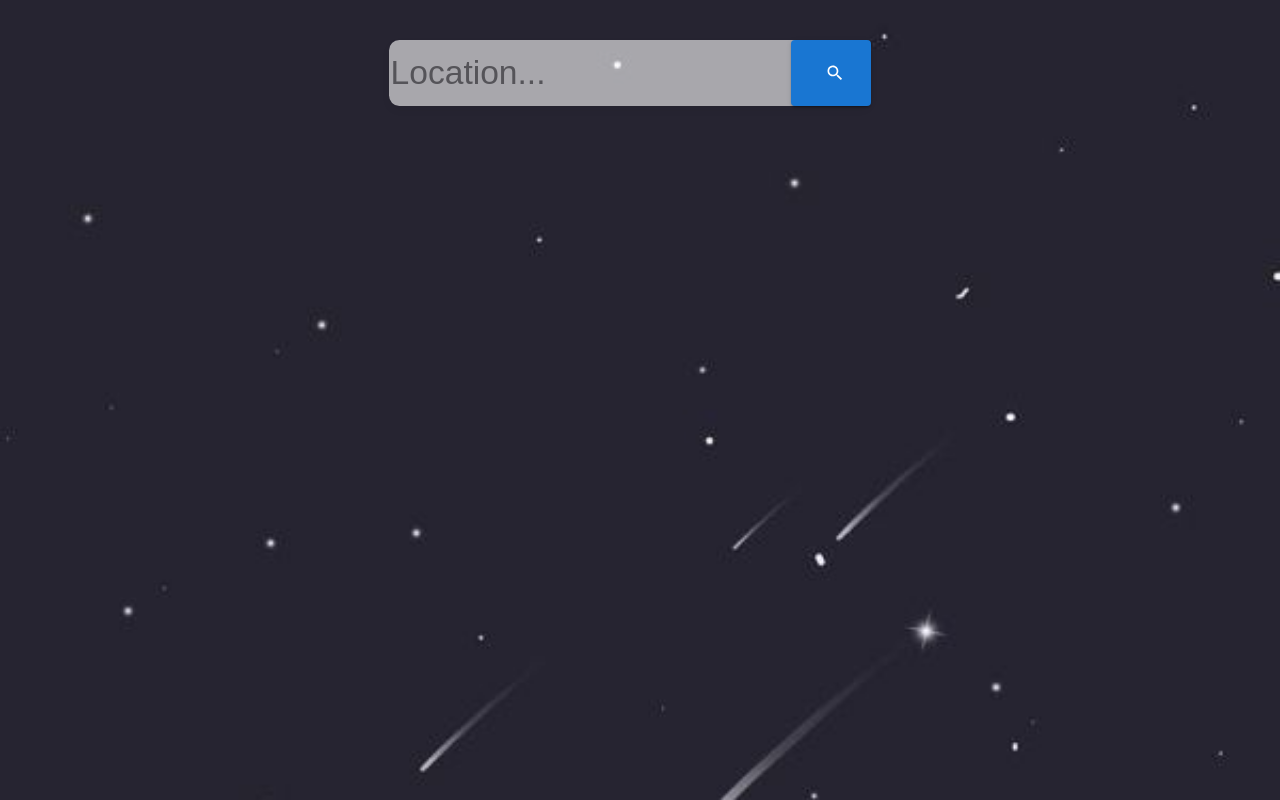
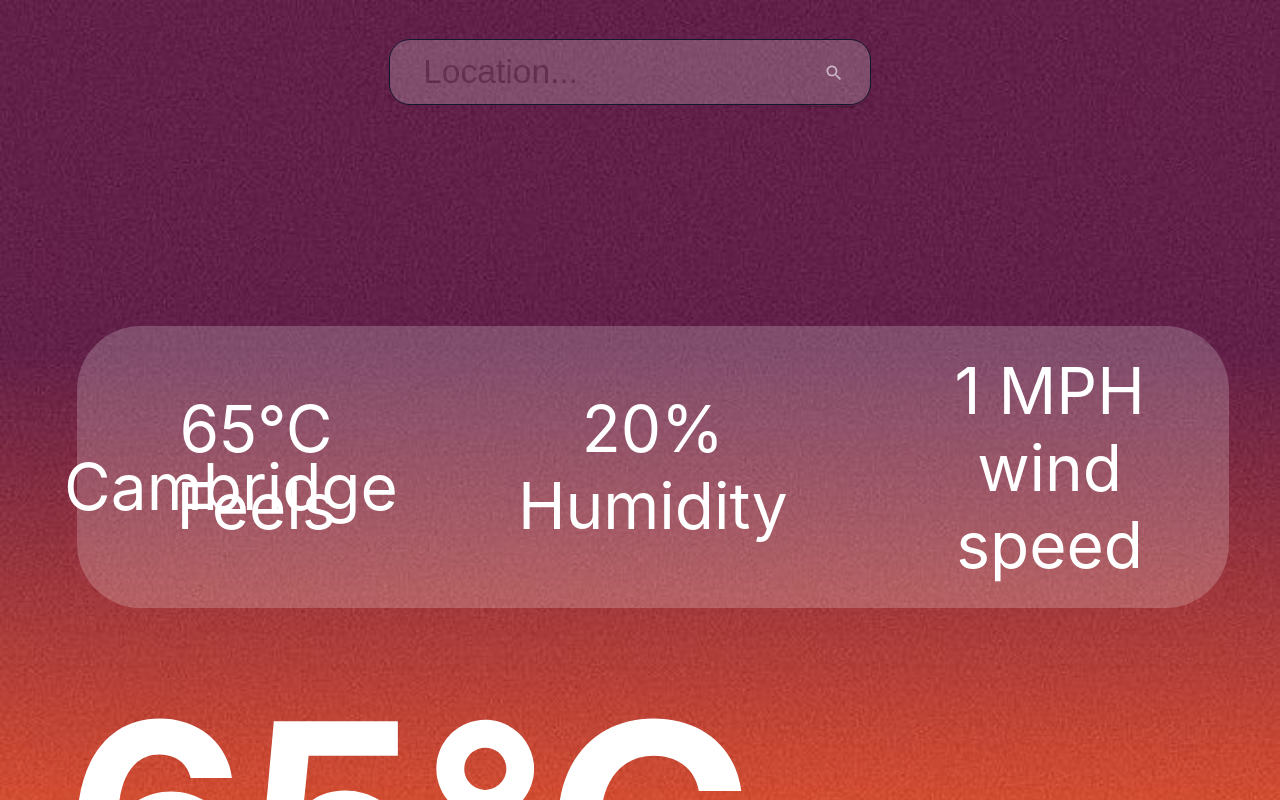
Before and after one commit to imnkywf/weather-forecast-app, a React (Create React App) app: page / in a window 1280 px wide. Built offline with nearby package versions, Linux system fonts and the light colour scheme; no server answers.

Commit message:
Finished up content style ad format

```diff
--- a/src/Component/Content/index.css
+++ b/src/Component/Content/index.css
@@ -1,12 +1,59 @@
+* {
+  margin: 0;
+  padding: 0;
+}
+
 .content {
   width: 100vw;
   height: 100vh;
-  background-image: url(../../Images/Night-bgc.jpg);
+  /* background-image: url(../../Images/Night-bgc.jpg); */
   background-repeat: no-repeat;
   background-size: cover;
   overflow: hidden;
 }
 
-.text {
-  margin-top: 20vw;
+.container {
+  position: relative;
+  width: 100%;
+  height: 100%;
+  margin-top: 35vw;
 }
+
+p {
+  font-size: 5vw;
+  color: white
+}
+
+h1 {
+  margin-top: 10vw;
+  font-size: 22vw;
+  color: white
+}
+
+.top {
+  margin: 0 5vw;
+}
+
+.description {
+  float: right;
+  transform: rotate(270deg);
+}
+
+.bottom {
+  display: flex;
+  position: absolute;
+  bottom: 50vw;
+  left: 6vw;
+  justify-content: space-between;
+  align-items: center;
+  padding: 1vw;
+  width: 88vw;
+  height: 20vw;
+  background-color: rgba(255, 255, 255, 0.2);
+  border-radius: 5vw;
+}
+
+.bottom div {
+  width: 26vw;
+  text-align: center;
+}
--- a/src/Component/Content/index.jsx
+++ b/src/Component/Content/index.jsx
@@ -2,8 +2,10 @@ import React, { useEffect, useState } from 'react'
 import { connect } from 'react-redux';
 import { sendLocation } from '../Redux/actionCreator';
 import './index.css'
+import nightBgc from '../../Images/Night-bgc.jpg'
+import dayBgc from '../../Images/Day-bgc.jpg'
 
-const key = '895284fb2d2c50a520ea537456963d9c'
+const key = 'f8af435890e6e5a851981bc80ccb4394'
 
 const getgeocodingFromAPI = async (city) => {
   const geocodingUrl = `https://api.openweathermap.org/geo/1.0/direct?q=${city}&limit=1&appid=${key}`
@@ -21,19 +23,51 @@ const getDataFromAPI = async (city) => {
 
 function Content(props) {
   const [data, setData] = useState({})
+  const [backgroundImage, setBackgroundImage] = useState(nightBgc)
 
   useEffect(() => {
-    getDataFromAPI(props.location).then((res) => {
-      setData(res);
-    }).catch(err => {
-      console.log(err);
-    })
+    getDataFromAPI(props.location).then(res => setData(res)).catch(err => console.log(err))
+
+    setBackgroundImage(dayBgc)
+
   }, [props.location])
 
   return (
-    <div className='content'>
-      <div className="text">{data.timezone}</div>
-    </div>
+    <div className='content' style={{ backgroundImage: `url(${backgroundImage})` }} >
+      <div className="container">
+        <div className="top">
+          <div className="location">
+            <p>Cambridge</p>
+            <div className="temp">
+              <h1>65°C</h1>
+            </div>
+
+            <div className="description">
+              <p>Clouds</p>
+            </div>
+          </div>
+        </div>
+
+        <div className="bottom">
+          <div className="feels">
+            <p>65°C</p>
+            <p>Feels</p>
+          </div>
+
+          <div className="humidity">
+            <p>20%</p>
+            <p>Humidity</p>
+          </div>
+
+          <div className="wind">
+            <p>1 MPH</p>
+            <p>wind speed</p>
+          </div>
+        </div>
+
+
+      </div>
+    </ div >
   )
 }
 
--- a/src/Component/Header/index.css
+++ b/src/Component/Header/index.css
@@ -13,17 +13,20 @@
   position: relative;
   display: inline-block;
   margin-right: 2.6vmin;
+  border-radius: 2.5vmin;
+  outline: 1px solid #141932;
 }
 
 .location-input {
+  text-indent: 1em;
   border: none;
-  border-radius: 1.3vmin;
+  border-radius: 2.5vmin;
   box-shadow: 0 0.5vmin 1vmin rgba(0, 0, 0, 0.1);
   font-size: 4.2vmin;
   padding-right: 10vmin;
   width: 50vmin;
   height: 8vmin;
-  opacity: 0.6;
+  opacity: 0.2;
 }
 
 .location-input:focus {
@@ -35,9 +38,12 @@
   position: absolute !important;
   top: 0;
   right: 0;
+  border-radius: 2.5vmin !important;
   width: 10vmin;
-  height: 8.3vmin;
+  height: 8.2vmin;
   padding: 0 !important;
+  background-color: transparent !important;
+  opacity: 0.6;
 }
 
 .css-1d6wzja-MuiButton-startIcon>*:nth-of-type(1) {
```
